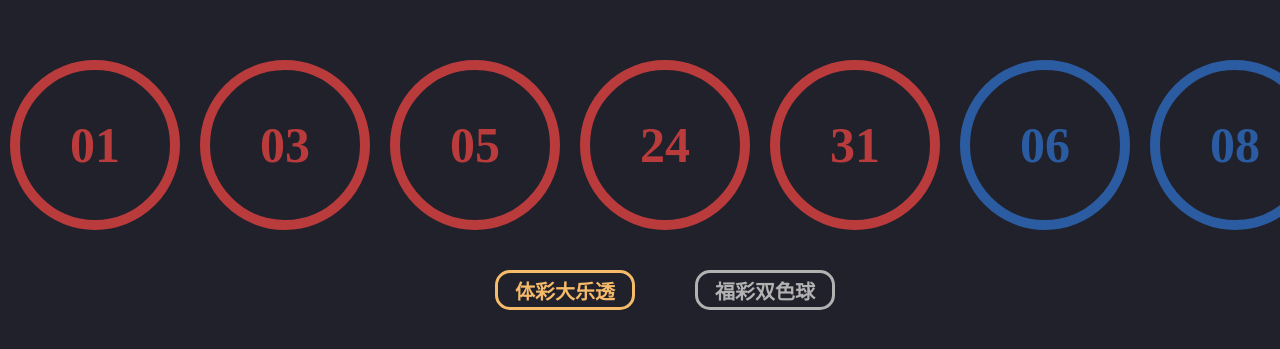
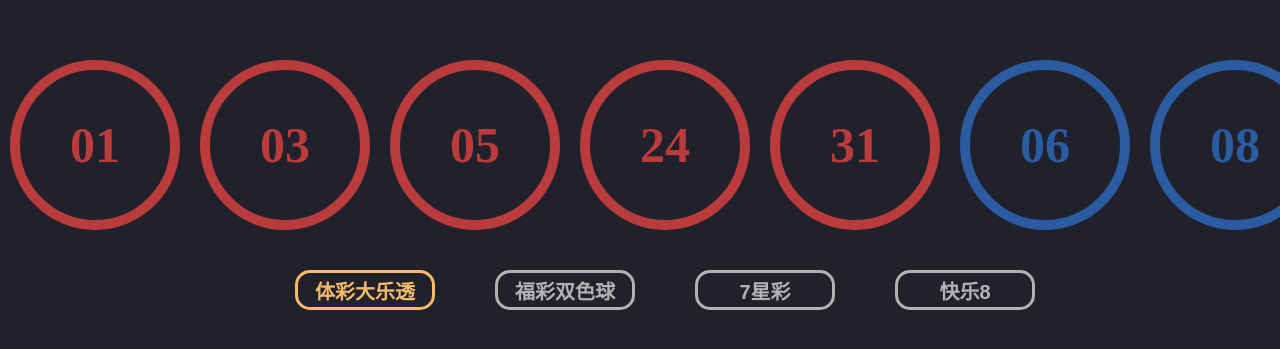
Before and after one commit to WayneHoward/lottery_ticket, a Vue app: page /#/ in a window 1280 px wide. Shown: the part 215-564 px from the top of the page. Built offline with nearby package versions, Linux system fonts and the light colour scheme; what vue-clipboard2 would draw is missing.

Commit message:
feat: 增加了7星彩和快乐8玩法

```diff
--- a/src/views/Home.vue
+++ b/src/views/Home.vue
@@ -1,16 +1,30 @@
 <template>
     <div class="home">
       <div class="number">
-        <ul class="ball" @click="copy(numRedStr + ' ' + numBlueStr + '\n' + (isSportsYellow ? '02 06 14 23 26 05 07' : '02 05 06 14 23 26 07'))" style="cursor: pointer;">
+        <!-- 大乐透/双色球 -->
+        <ul v-if="!isSeven && !isHappyEight" class="ball" @click="copy(numRedStr + ' ' + numBlueStr + '\n' + (isSportsYellow ? '02 06 14 23 26 05 07' : '02 05 06 14 23 26 07'))" style="cursor: pointer;">
           <li v-for="(item, index) in numRed" :key="index">{{item | zero}}</li>
         </ul>
-        <ul @click="copy(numRedStr + ' ' + numBlueStr + '\n' + (isSportsYellow ? '02 06 14 23 26 05 07' : '02 05 06 14 23 26 07'))" style="cursor: pointer;">
+        <ul v-if="!isSeven && !isHappyEight" @click="copy(numRedStr + ' ' + numBlueStr + '\n' + (isSportsYellow ? '02 06 14 23 26 05 07' : '02 05 06 14 23 26 07'))" style="cursor: pointer;">
           <li v-for="(item, index) in numBlue" :key="index" class="numBlue">{{item | zero}}</li>
+        </ul>
+        <!-- 7星彩 -->
+        <ul v-if="isSeven" class="ball" @click="copy(numRedStr + ' ' + numBlueStr + '\n' + '0 0 2 0 3 6 7')" style="cursor: pointer;">
+          <li v-for="(item, index) in numRed" :key="index">{{item}}</li>
+        </ul>
+        <ul v-if="isSeven" @click="copy(numRedStr + ' ' + numBlueStr + '\n' + '0 0 2 0 3 6 7')" style="cursor: pointer;">
+          <li v-for="(item, index) in numBlue" :key="index" class="numBlue">{{item}}</li>
+        </ul>
+        <!-- 快乐8 -->
+        <ul v-if="isHappyEight" class="ball" @click="copy(numRedStr)" style="cursor: pointer;">
+          <li v-for="(item, index) in numRed" :key="index">{{item}}</li>
         </ul>
       </div>
       <div class="model">
         <button @click="startSportsLottery" v-bind:class="{'isActive': isSportsYellow}">体彩大乐透</button>
         <button @click="startWelfareLottery" v-bind:class="{'isActive': isWelfareYellow}">福彩双色球</button>
+        <button @click="startSeven" v-bind:class="{'isActive': isSeven}">7星彩</button>
+        <button @click="happyEight" v-bind:class="{'isActive': isHappyEight}">快乐8</button>
         <div>
           <!-- <button
             v-clipboard:copy="numRedStr + ' ' + numBlueStr"
@@ -32,14 +46,17 @@ export default {
           numRedStr: '',
           numBlueStr: '',
 
-          isWelfareYellow: false,
-          isSportsYellow: true,
+          isWelfareYellow: false, // 双色球
+          isSportsYellow: true, // 大乐透
+          isSeven: false, // 七星彩
+          isHappyEight: false // 快乐8
         };
     },
     mounted() {
       this.startSportsLottery();
     },
     methods: {
+      // 双色球
       startWelfareLottery() {
         let redArr = [1, 2, 3, 4, 5, 6, 7, 8, 9, 10, 11, 12, 13, 14, 15, 16, 17, 18, 19, 20, 21, 22, 23, 24, 25, 26, 27, 28, 29, 30, 31, 32, 33];
         let redRes = [];
@@ -79,10 +96,13 @@ export default {
 
         this.isWelfareYellow = true;
         this.isSportsYellow = false;
+        this.isSeven = false;
+        this.isHappyEight = false;
 
         // this.copy(this.numRedStr + ' ' + this.numBlueStr)
       },
 
+      // 大乐透
       startSportsLottery() {
         let redArr = [1, 2, 3, 4, 5, 6, 7, 8, 9, 10, 11, 12, 13, 14, 15, 16, 17, 18, 19, 20, 21, 22, 23, 24, 25, 26, 27, 28, 29, 30, 31, 32, 33, 34, 35];
         let redRes = [];
@@ -109,7 +129,6 @@ export default {
           blueRes.push(blueArr[index]);
           this.numBlue = blueRes.sort(function(a, b){return a - b});
           blueArr.splice(index, 1)
-
           let arr = []
           this.numBlue.forEach((item, index) => {
             arr[index] = String(item)
@@ -122,8 +141,65 @@ export default {
 
         this.isWelfareYellow = false;
         this.isSportsYellow = true;
+        this.isSeven = false;
+        this.isHappyEight = false;
 
         // this.copy(this.numRedStr + ' ' + this.numBlueStr)
+      },
+
+      // 7星彩
+      startSeven() {
+        // 生成一个000000-999999之间的数字，然后转换为字符串
+        let sixDigits = Math.floor(Math.random() * 1000000).toString().padStart(6, '0').split('')
+
+        this.numRed = sixDigits
+
+        this.numRedStr = sixDigits.join(' ')
+
+        // 生成一个0-14之间的数字
+        let lastDigit = Math.floor(Math.random() * 15).toString();
+
+        this.numBlue = [lastDigit]
+
+        this.numBlueStr = this.numBlue.join(' ')
+
+        // let arr = [...sixDigits, ...[lastDigit]]
+
+        this.isSeven = true
+        this.isWelfareYellow = false
+        this.isSportsYellow = false
+        this.isHappyEight = false
+      },
+
+      // 快乐8
+      happyEight() {
+        // 确定随机选取的数字个数，范围从8到10
+        const count = Math.floor(Math.random() * 3) + 8;
+
+        // 创建一个空数组用于存放生成的数字
+        let numbers = [];
+
+        // 当数组长度小于随机确定的数字个数时，继续生成随机数字并添加到数组
+        while (numbers.length < count) {
+          const num = Math.floor(Math.random() * 80) + 1; // 生成1到80之间的随机数字
+          // 确保生成的数字不重复
+          if (!numbers.includes(num)) {
+            numbers.push(num);
+          }
+        }
+
+        // 对数组进行排序，可选步骤，根据需要决定是否需要
+        numbers.sort((a, b) => a - b);
+
+        this.isWelfareYellow = false;
+        this.isSportsYellow = false;
+        this.isSeven = false;
+        this.isHappyEight = true;
+
+        this.numRed = numbers
+        this.numRedStr = numbers.join(' ')
+
+        console.log(this.numRedStr);
       },
 
       copy(str) {
```
